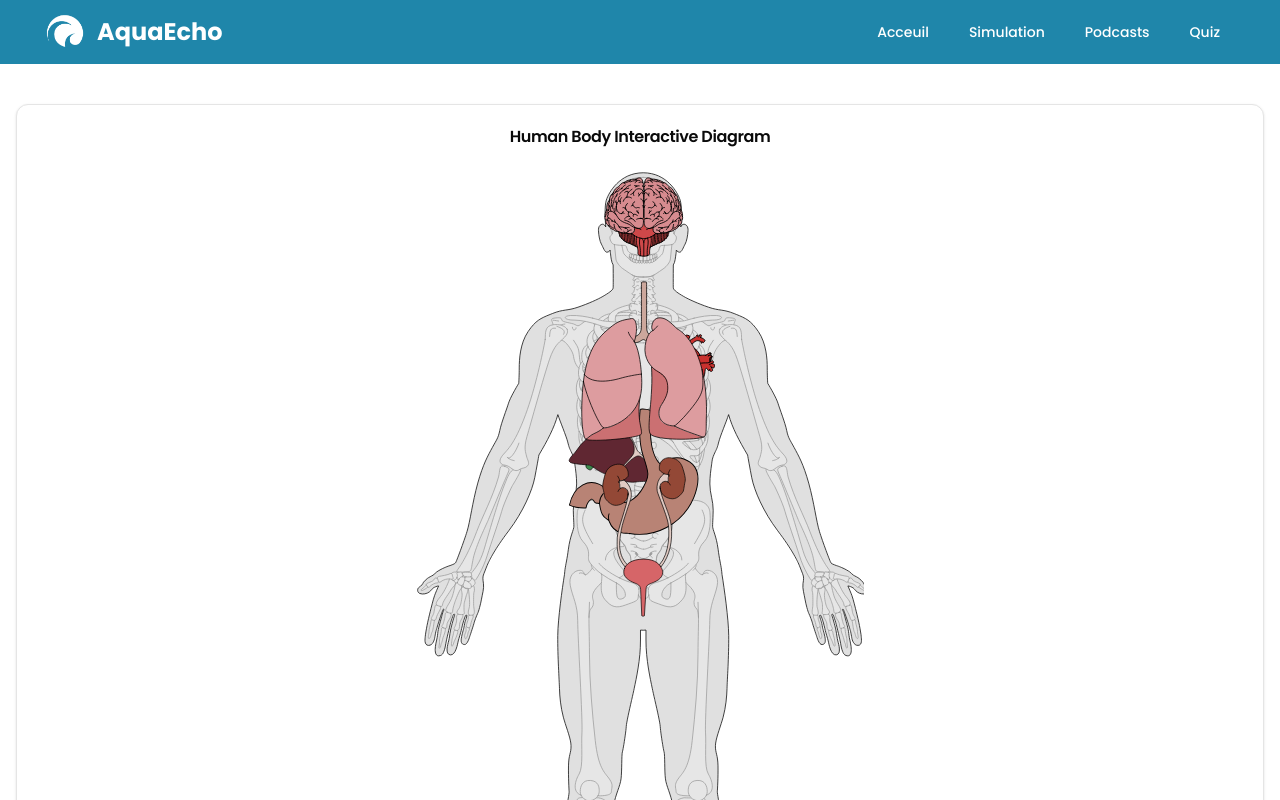
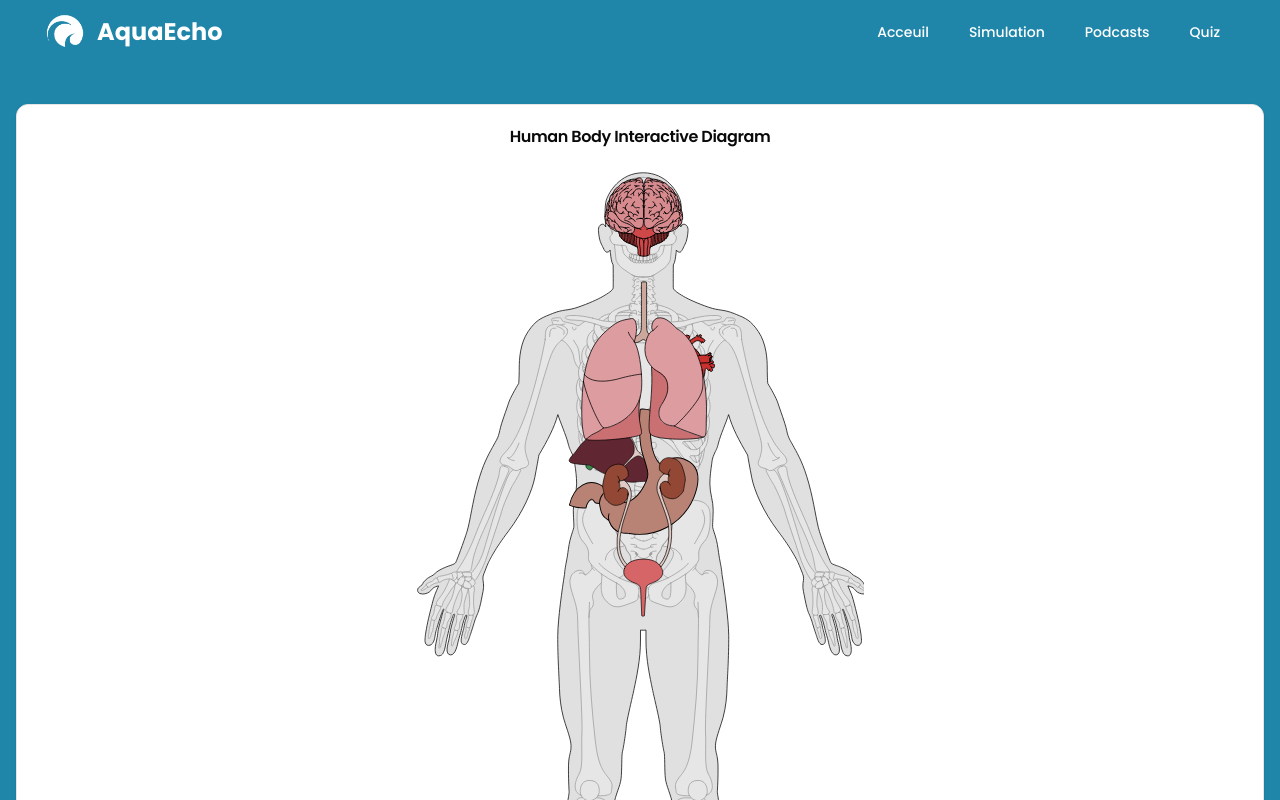
Before and after one commit to Google-Developer-Student-Clubs-ISSATSo/nuit-d-info-24, a Next.js app: page /human in a window 1280 px wide. Shown: the top 800 px of the page. Built offline with nearby package versions, Linux system fonts and the light colour scheme.

Commit message:
Modified the background color for the human page

```diff
--- a/app/(routes)/human/page.tsx
+++ b/app/(routes)/human/page.tsx
@@ -1,12 +1,12 @@
 // pages/human.tsx
-import React from 'react';
-import Head from 'next/head';
-import { AnatomyDiagram } from '@/components/AnatomyDiagram';
-import { Card, CardContent, CardHeader, CardTitle } from '@/components/ui/card';
+import React from "react";
+import Head from "next/head";
+import { AnatomyDiagram } from "@/components/AnatomyDiagram";
+import { Card, CardContent, CardHeader, CardTitle } from "@/components/ui/card";
 
 export default function HumanPage() {
   return (
-    <div className="min-h-screen bg-background py-10">
+    <div className="min-h-screen bg-[#1F86AA] py-10">
       <Head>
         <title>Human Anatomy Explorer</title>
         <meta name="description" content="Interactive human body diagram" />
```
